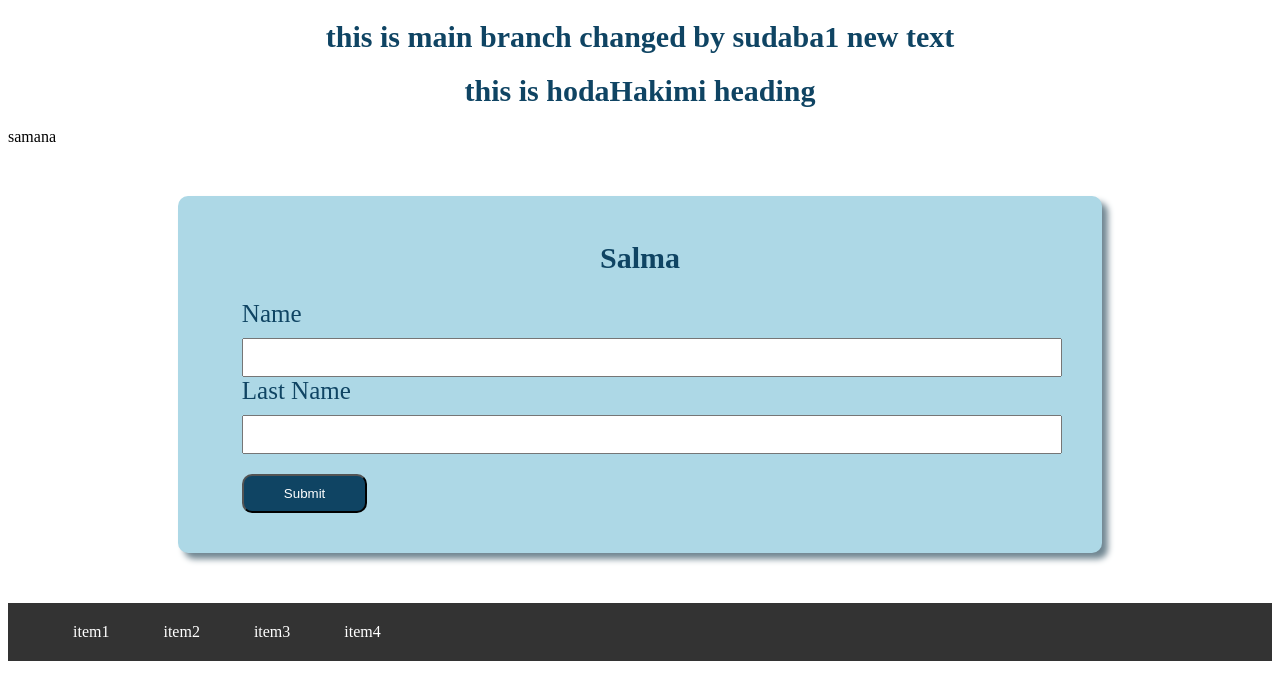
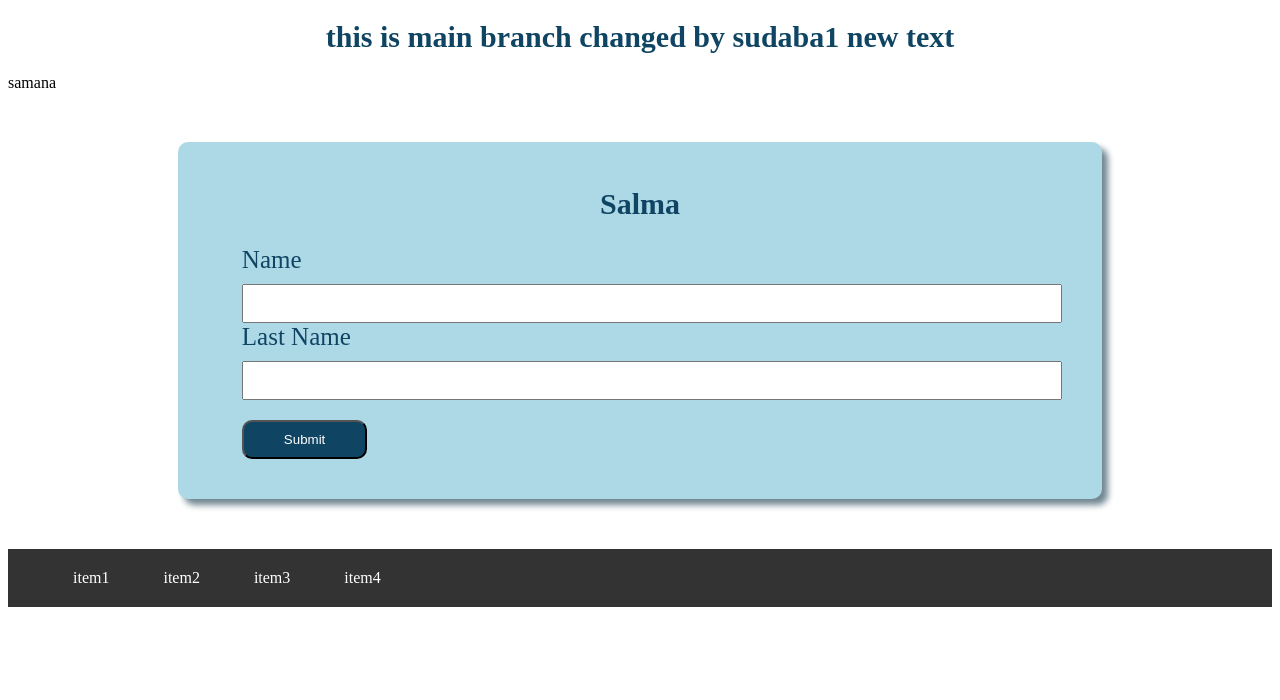
Before and after one commit to SudabaSolaimankhil/group-branch-test, a plain HTML site: page index.html in a window 1280 px wide. Drawn offline with Linux system fonts and the light colour scheme.

Commit message:
Revert "new heading by hoda"

```diff
--- a/index.html
+++ b/index.html
@@ -74,7 +74,6 @@
 
     <h1>this is main branch changed by sudaba1 new text</h1>
 
-    <h1>this is hodaHakimi heading </h1>
 
 
     <section>samana</section>
```
